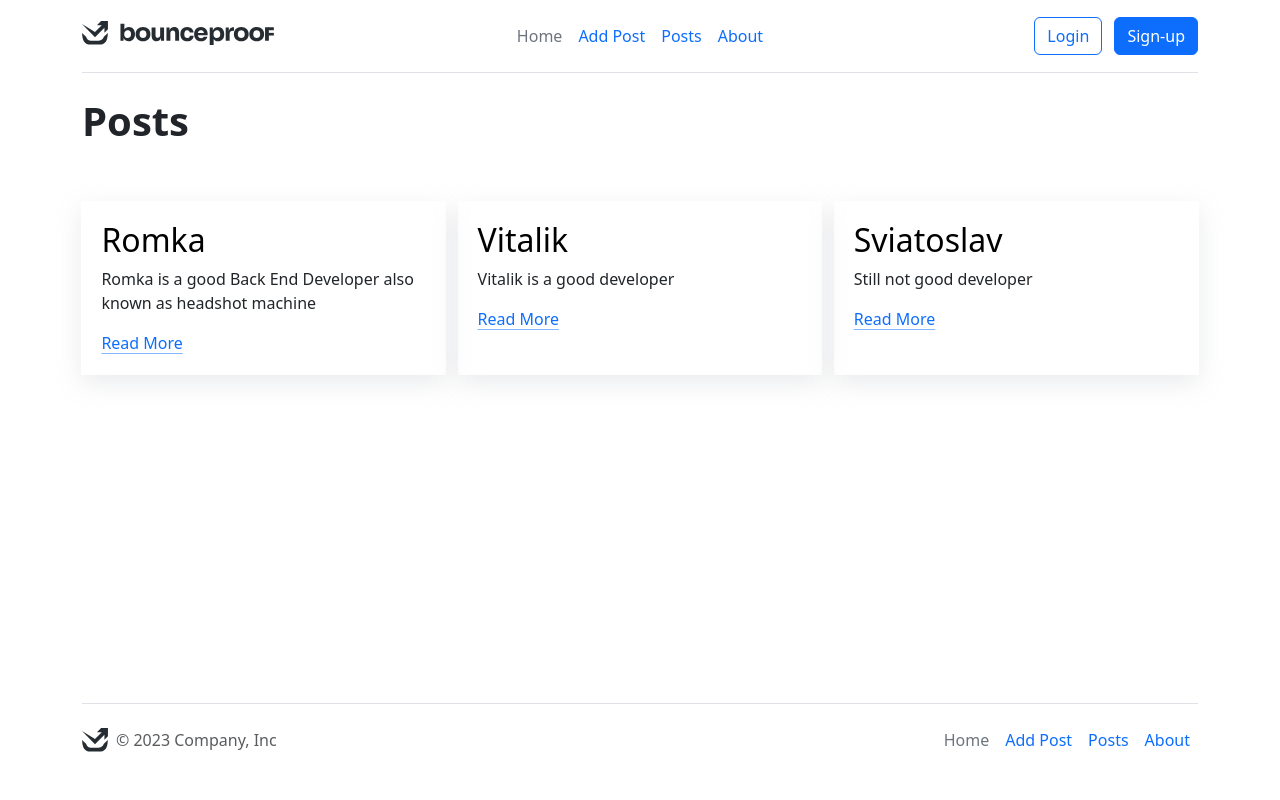
After one commit to sv1nce/flask_1, a Flask app: page /posts in a window 1280 px wide. The commit adds this page. Run offline with Flask 3, Linux system fonts and the light colour scheme.

Commit message:
DB Fixes and Catalog fixes

```diff
--- a/app.py
+++ b/app.py
@@ -1,4 +1,4 @@
-from flask import Flask, render_template
+from flask import Flask, request,redirect,render_template
 from flask_sqlalchemy import SQLAlchemy
 
 app = Flask(__name__)
@@ -18,13 +18,31 @@ class Post(db.Model):
 def home():
     return render_template('home.html')
 
+@app.route('/add', methods= ['POST', 'GET'])
+def add():
+    if request.method == 'POST':
+        title = request.form['title']
+        text = request.form['text']
+
+        post = Post(title = title,text = text)
+
+        try:
+            db.session.add(post)
+            db.session.commit()
+            return redirect('/')
+        except:
+            return f'While adding a post there was a mistake'
+    else:
+        return render_template('add.html')
+
+@app.route('/posts')
+def posts():
+    posts = Post.query.all()
+    return render_template('posts.html', posts=posts)
+
 @app.route('/about')
 def about():
     return render_template('about.html')
 
-@app.route('/contactus')
-def contact():
-    return render_template('contact.html')
-
 if __name__ == '__main__':
     app.run(debug=True)
--- a/static/css/main.css
+++ b/static/css/main.css
@@ -22,3 +22,10 @@ html,body{
 .content{
     flex: 1 1 auto;
 }
+
+.feature.col{
+    padding: 20px 20px;
+    width: 32%;
+    margin-left: 1%;
+    box-shadow: rgba(149, 157, 165, 0.2) 0px 8px 24px;
+}
--- a/templates/about.html
+++ b/templates/about.html
@@ -4,6 +4,6 @@
     About Us
 {% endblock %}
 
-{% block body %}
+{% block content %}
     <h1>This is About Page Page</h1>
 {% endblock %}
--- a/templates/base.html
+++ b/templates/base.html
@@ -19,7 +19,8 @@
 
             <ul class="nav col-12 col-md-auto mb-2 justify-content-center mb-md-0">
               <li><a href="{{ url_for('home') }}" class="nav-link px-2 link-secondary">Home</a></li>
-              <li><a href="{{ url_for('contact') }}" class="nav-link px-2">Contact Us</a></li>
+              <li><a href="{{ url_for('add') }}" class="nav-link px-2">Add Post</a></li>
+              <li><a href="{{ url_for('posts') }}" class="nav-link px-2">Posts</a></li>
               <li><a href="{{ url_for('about') }}" class="nav-link px-2">About</a></li>
             </ul>
 
@@ -30,7 +31,7 @@
           </header>
         <div class="content">
             {% block content %}
-                <h1>Hello</h1>
+
             {% endblock %}
         </div>
 
@@ -43,9 +44,10 @@
             </div>
 
             <ul class="nav col-12 col-md-auto mb-2 justify-content-center mb-md-0">
-                <li><a href="{{ url_for('home') }}" class="nav-link px-2 link-secondary">Home</a></li>
-                <li><a href="{{ url_for('contact') }}" class="nav-link px-2">Contact Us</a></li>
-                <li><a href="{{ url_for('about') }}" class="nav-link px-2">About</a></li>
+              <li><a href="{{ url_for('home') }}" class="nav-link px-2 link-secondary">Home</a></li>
+              <li><a href="{{ url_for('add') }}" class="nav-link px-2">Add Post</a></li>
+              <li><a href="{{ url_for('posts') }}" class="nav-link px-2">Posts</a></li>
+              <li><a href="{{ url_for('about') }}" class="nav-link px-2">About</a></li>
             </ul>
           </footer>
     </div>
--- /dev/null
+++ b/templates/posts.html
@@ -0,0 +1,21 @@
+{% extends "base.html"  %}
+
+{% block title %}
+    Posts
+{% endblock %}
+
+{% block content %}
+    <h1>Posts</h1>
+    <div class="row g-4 py-5 row-cols-1 row-cols-lg-3">
+        {% for post in posts %}
+        <div class="feature col">
+          <h3 class="fs-2 text-body-emphasis">{{ post.title }}</h3>
+          <p>{{ post.text }}</p>
+          <a href="#" class="icon-link">
+            Read More
+            <svg class="bi"><use xlink:href="#chevron-right"></use></svg>
+          </a>
+        </div>
+        {% endfor %}
+      </div>
+{% endblock %}
```
Also changed, not shown: templates/add.html (added, +14 -0 lines), templates/contact.html (deleted, +0 -9 lines), instance/flask_1.db.
